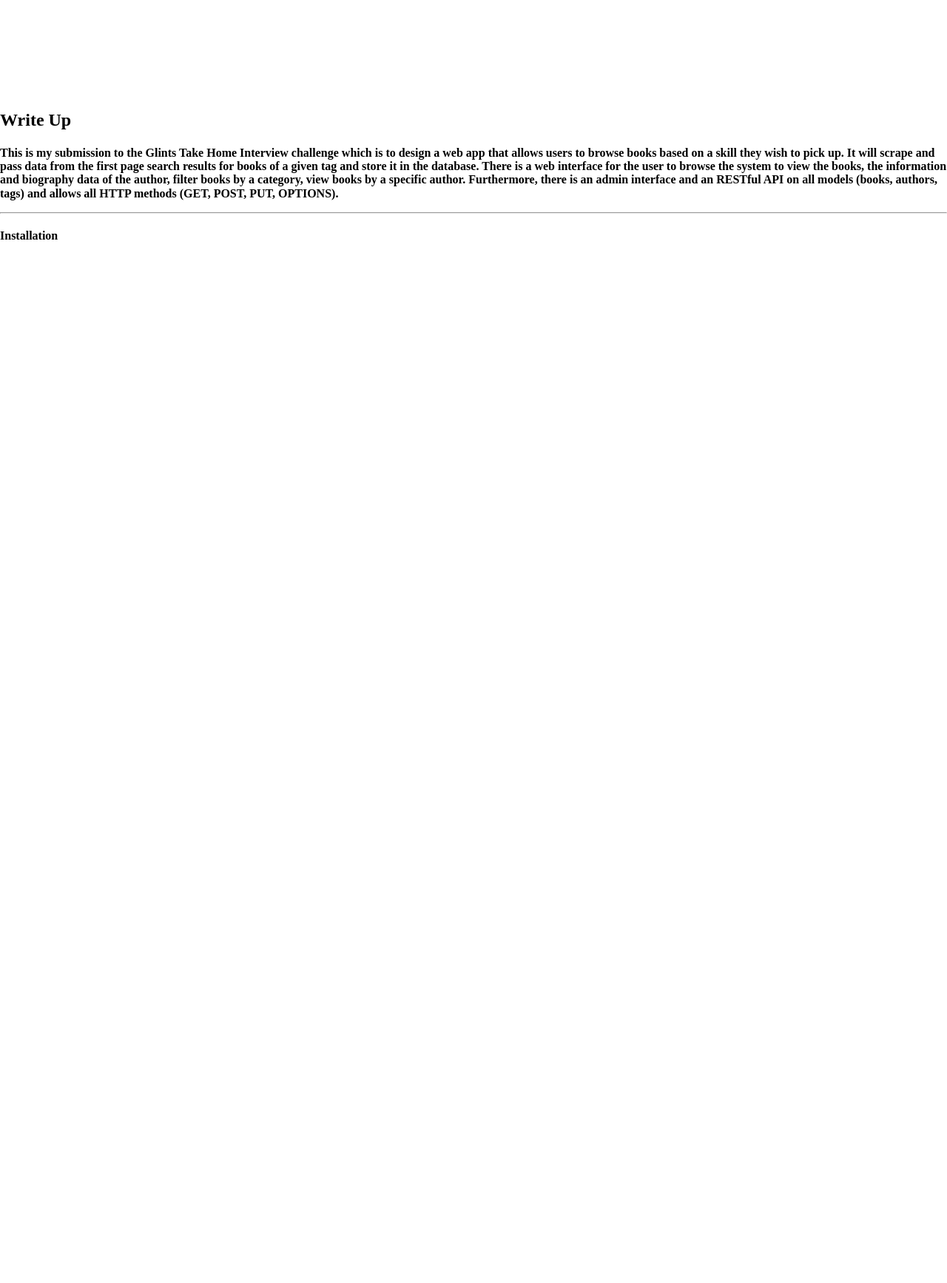
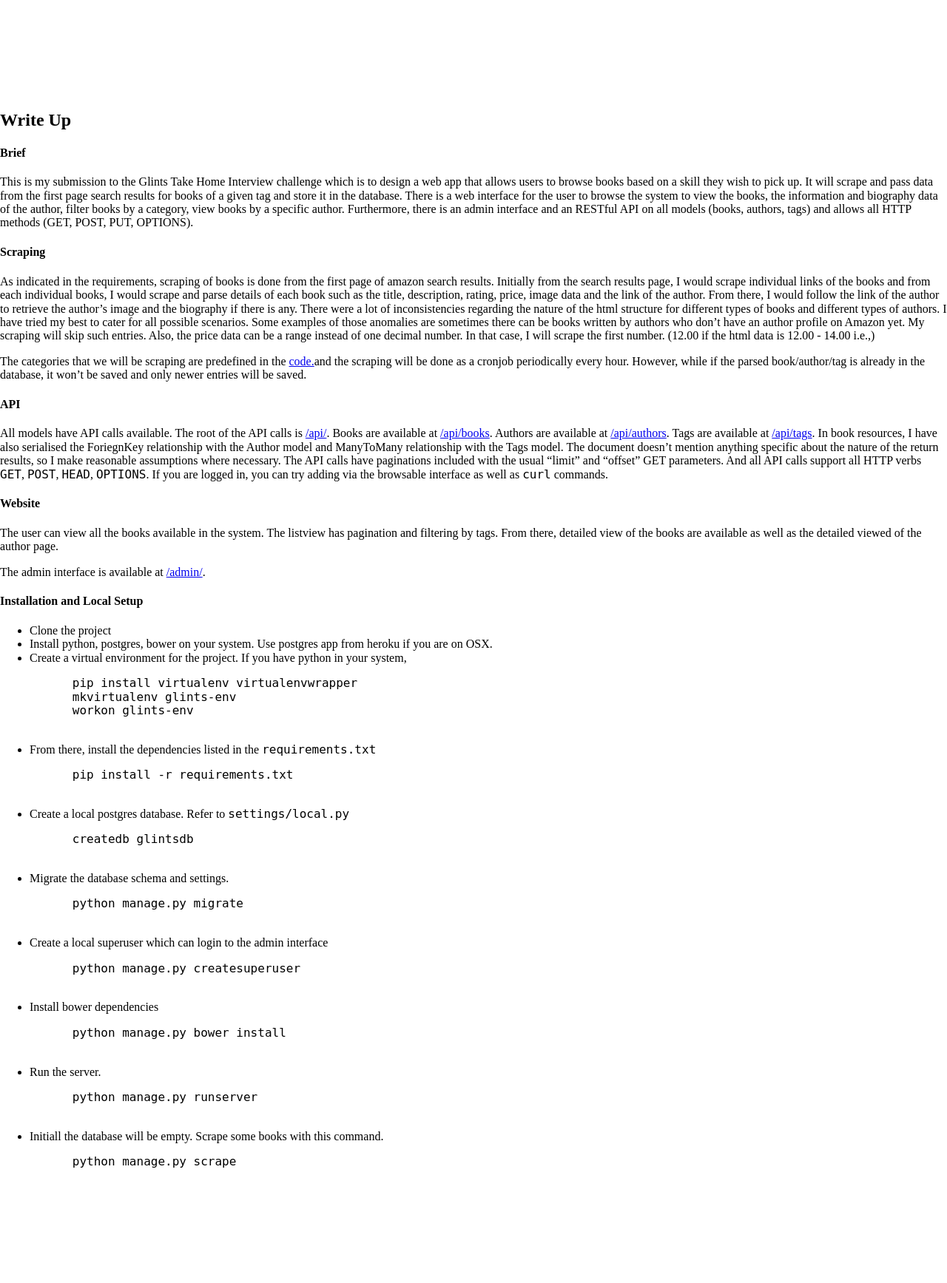
Before and after one commit to khzaw/glints-interview, a Django app: page /writeup/ in a window 1280 px wide. Shown: the part 638-2373 px from the top of the page at 74% size. Before the commit the page ends 962 px from the top, so only its background shows below. Run offline with Django 3.2, Linux system fonts and the light colour scheme; some libraries are stand-ins or nearby versions.

Commit message:
Add more write up on different sections

```diff
--- a/glints/templates/writeup/index.html
+++ b/glints/templates/writeup/index.html
@@ -1,12 +1,82 @@
 {% extends 'base.html' %}
+{% block title %}Write Up{% endblock %}
 {% block content %}
-<h2>Write Up</h2>
-  <h4>
+  <h2>Write Up</h2>
+  <h4>Brief</h4>
   <p>
   This is my submission to the Glints Take Home Interview challenge which is to design a web app that allows users to browse books based on a skill they wish to pick up. It will scrape and pass data from the first page search results for books of a given tag and store it in the database. There is a web interface for the user to browse the system to view the books, the information and biography data of the author, filter books by a category, view books by a specific author. Furthermore, there is an admin interface and  an RESTful API on all models (books, authors, tags) and allows all HTTP methods (GET, POST, PUT, OPTIONS).
   </p>
 
-  <hr>
+  <h4>Scraping</h4>
+    <p>
+    As indicated in the requirements, scraping of books is done from the first page of amazon search results. Initially from the search results page, I would scrape individual links of the books and from each individual books, I would scrape and parse details of each book such as the title, description, rating, price, image data and the link of the author. From there, I would follow the link of the author to retrieve the author’s image and the biography if there is any. There were a lot of inconsistencies regarding the nature of the html structure for different types of books and different types of authors. I have tried my best to cater for all possible scenarios. Some examples of those anomalies are sometimes there can be books written by authors who don’t have an author profile on Amazon yet. My scraping will skip such entries. Also, the price data can be a range instead of one decimal number. In that case, I will scrape the first number. (12.00 if the html data is 12.00 - 14.00 i.e.,)
+    </p>
+    <p>
+    The categories that we will be scraping are predefined in the <a href="https://github.com/khzaw/glints-interview/blob/master/book/tasks.py#L100-109">code.</a>and the scraping will be done as a cronjob periodically every hour. However, while if the parsed book/author/tag is already in the database, it won’t be saved and only newer entries will be saved.
+    </p>
 
-  <h4>Installation</h4>
+  <h4>API</h4>
+  <p>
+  All models have API calls available. The root of the API calls is <a href="/api">/api/</a>. Books are available at <a href="/api/books">/api/books</a>. Authors are available at <a href="/api/authors">/api/authors</a>. Tags are available at <a href="/api/tags">/api/tags</a>. In book resources, I have also serialised the ForiegnKey relationship with the Author model and ManyToMany relationship with the Tags model. The document doesn’t mention anything specific about the nature  of the return results, so I make reasonable assumptions where necessary. The API calls have paginations included with the usual “limit” and “offset” GET parameters. And all API calls support all HTTP verbs <code>GET</code>, <code>POST</code>, <code>HEAD</code>, <code>OPTIONS</code>. If you are logged in, you can try adding via the browsable interface as well as <code>curl</code> commands.
+  </p>
+
+  <h4>Website</h4>
+  <p>
+  The user can view all the books available in the system. The listview has pagination and filtering by tags. From there, detailed view of the books are available as well as the detailed viewed of the author page.
+  </p>
+  <p>
+  The admin interface is available at <a href="/admin">/admin/</a>.
+  </p>
+
+  <h4>Installation and Local Setup</h4>
+  <ul>
+    <li>Clone the project</li>
+    <li>Install python, postgres, bower on your system. Use postgres app from heroku if you are on OSX.</li>
+    <li>Create a virtual environment for the project. If you have python in your system,</li>
+    <pre>
+      pip install virtualenv virtualenvwrapper
+      mkvirtualenv glints-env
+      workon glints-env
+    </pre>
+    <li>
+      From there, install the dependencies listed in the <code>requirements.txt</code>
+    </li>
+    <pre>
+      pip install -r requirements.txt
+    </pre>
+    <li>Create a local postgres database. Refer to <code>settings/local.py</code></li>
+    <pre>
+      createdb glintsdb
+    </pre>
+    <li>
+      Migrate the database schema and settings.
+    </li>
+    <pre>
+      python manage.py migrate
+    </pre>
+    <li>
+      Create a local superuser which can login to the admin interface
+    </li>
+    <pre>
+      python manage.py createsuperuser
+    </pre>
+    <li>
+      Install bower dependencies
+    </li>
+    <pre>
+      python manage.py bower install
+    </pre>
+    <li>
+      Run the server.
+    </li>
+    <pre>
+      python manage.py runserver
+    </pre>
+    <li>
+      Initiall the database will be empty. Scrape some books with this command.
+    </li>
+    <pre>
+      python manage.py scrape
+    </pre>
+  </ul>
 {% endblock content %}
```
